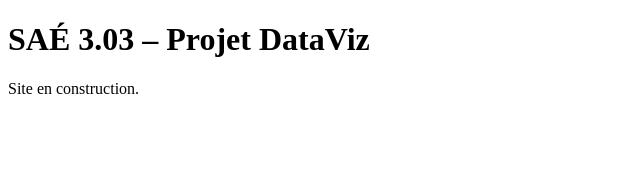
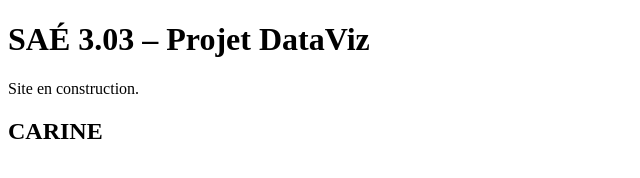
Before and after one commit to Romaissae7/sae303-dataviz, a plain HTML site: page index.html in a window 1280 px wide. Shown: the whole page, without its empty margins (0-640 px from the left). Drawn offline with Linux system fonts and the light colour scheme.

Commit message:
Update index.html

```diff
--- a/index.html
+++ b/index.html
@@ -8,5 +8,6 @@
 <body>
   <h1>SAÉ 3.03 – Projet DataViz</h1>
   <p>Site en construction.</p>
+  <h2> CARINE</h2>
 </body>
 </html>
```
